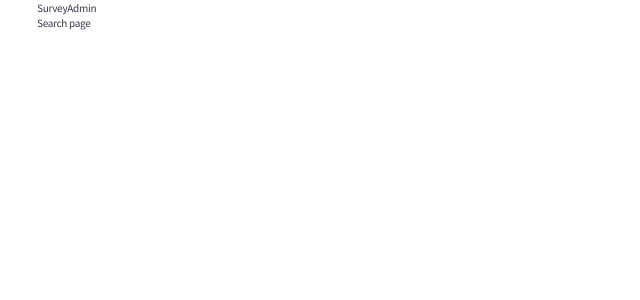
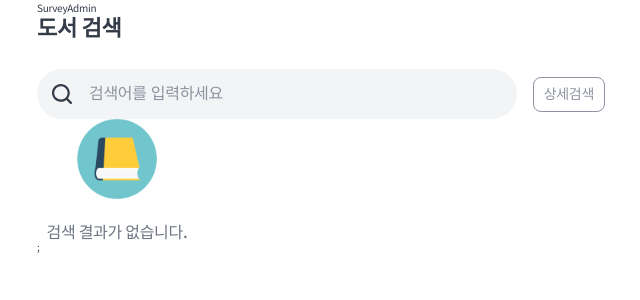
Before and after one commit to sggonee/cdri-books-seunggongwon, a React (Vite) app: page /search in a window 1280 px wide. Shown: the top 300 px of the page, without its empty margins (123-763 px from the left). Built offline with nearby package versions, Linux system fonts and the light colour scheme.

Commit message:
add components for search box and not found

```diff
--- a/src/components/element/button/index.tsx
+++ b/src/components/element/button/index.tsx
@@ -1,6 +1,6 @@
 import clsx from 'clsx';
 import { ButtonHTMLAttributes } from 'react';
-import style from './Button.module.css';
+import style from './index.module.css';
 
 interface Props extends ButtonHTMLAttributes<HTMLButtonElement> {
   variant?: 'primary' | 'outline' | 'ghost';
--- /dev/null
+++ b/src/components/template/search/NotFound.module.css
@@ -0,0 +1,12 @@
+.container {
+  display: flex;
+  flex-direction: column;
+  justify-content: center;
+  align-items: center;
+  max-width: 16rem;
+
+  p {
+    margin-top: 2.4rem;
+    color: var(--color-text-secondary);
+  }
+}
--- /dev/null
+++ b/src/components/template/search/NotFound.tsx
@@ -0,0 +1,13 @@
+import IconBook from '@/assets/icons/icon-book.svg';
+import styles from './NotFound.module.css';
+
+const SearchNotFound = () => {
+  return (
+    <div className={styles.container}>
+      <img src={IconBook} alt="" />
+      <p className="text-md">검색 결과가 없습니다.</p>
+    </div>
+  );
+};
+
+export default SearchNotFound;
--- /dev/null
+++ b/src/components/template/search/Search.module.css
@@ -0,0 +1,36 @@
+.container {
+  display: flex;
+  align-items: center;
+  gap: var(--spacing-md);
+  max-width: 56.8rem;
+  border-radius: 3rem;
+  margin-top: 3.2rem;
+}
+
+.box {
+  position: relative;
+  height: 5rem;
+  width: 100%;
+  padding: 1.2rem 5rem;
+  box-sizing: border-box;
+  border-radius: 10rem;
+  background-color: var(--color-light-gray);
+
+  img {
+    position: absolute;
+    left: 1.5rem;
+    top: 50%;
+    transform: translateY(-50%);
+  }
+}
+
+.input {
+  width: 100%;
+  border: none;
+  font-size: var(--text-md);
+  color: var(--color-text-primary);
+
+  &::placeholder {
+    color: var(--color-text-subtitle);
+  }
+}
--- /dev/null
+++ b/src/components/template/search/Search.tsx
@@ -0,0 +1,19 @@
+import IconSearch from '@/assets/icons/icon-search.svg';
+import Button from '@/components/element/button';
+import style from './Search.module.css';
+
+const Search = () => {
+  return (
+    <div className={style.container}>
+      <div className={style.box}>
+        <input type="text" placeholder="검색어를 입력하세요" className={style.input} />
+        <img src={IconSearch} alt="" />
+      </div>
+      <Button variant="outline" size="sm">
+        상세검색
+      </Button>
+    </div>
+  );
+};
+
+export default Search;
--- a/src/css/global.css
+++ b/src/css/global.css
@@ -1,5 +1,5 @@
 html {
-  font-family: "Noto Sans KR", sans-serif;
+  font-family: 'Noto Sans KR', sans-serif;
   color: var(--color-text-primary);
 }
 
--- a/src/css/variable.css
+++ b/src/css/variable.css
@@ -10,9 +10,8 @@
   --color-text-subtitle: #8d94a0;
 
   --spacing-sm: 1rem;
-  --spacing-md: 2rem;
-  --spacing-lg: 3rem;
-  --spacing-xl: 4rem;
+  --spacing-md: 1.6rem;
+  --spacing-lg: 3.2rem;
 
   --layout-md: 960px;
 
--- a/src/pages/search/index.tsx
+++ b/src/pages/search/index.tsx
@@ -1,5 +1,14 @@
-const Search = () => {
-  return <div>Search page</div>;
+import SearchNotFound from '@/components/template/search/NotFound';
+import Search from '@/components/template/search/Search';
+
+const Index = () => {
+  return (
+    <section>
+      <h2>도서 검색</h2>
+      <Search />
+      <SearchNotFound />;
+    </section>
+  );
 };
 
-export default Search;
+export default Index;
```
Also changed, not shown: src/css/normalize.css (+6 -6 lines), src/assets/icons/icon-book.svg (added), src/assets/icons/icon-search.svg (added).
